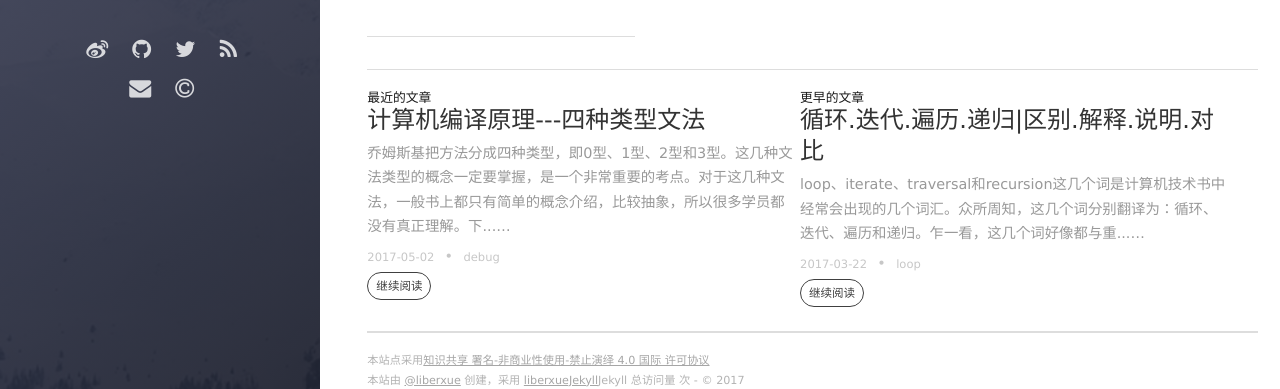
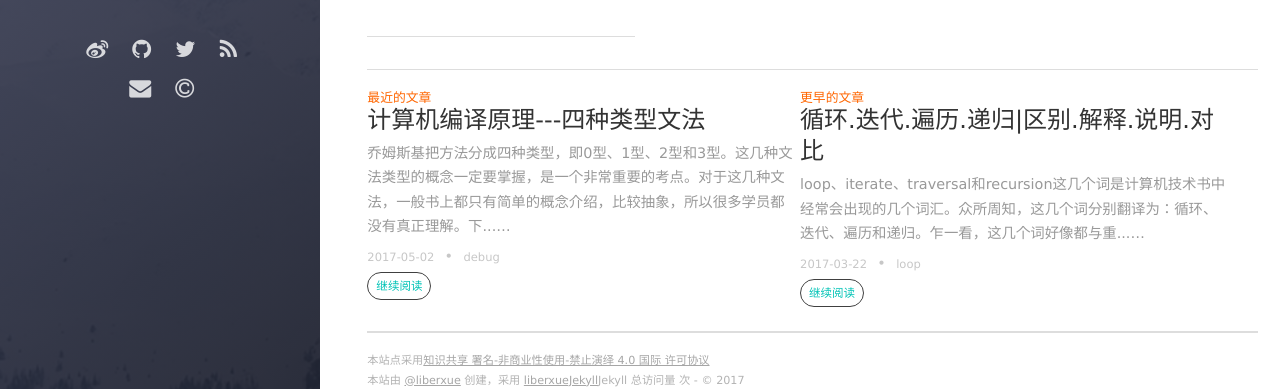
Before and after one commit to qyh214/liberxue.github.io, a Jekyll site: the page built from _posts/Mac/2017-03-22-mac-maven.md, in a window 1280 px wide and 1400 px high, scrolled down 949 px. Shown: the part 937-1326 px from the top of the window. Built offline with Jekyll 4.4.1, drawn with Linux system fonts in a browser that asks for light colours; nearby versions of some CDN libraries; comment, search, counter and statistics services are not loaded.

Commit message:
fix color

```diff
--- a/_sass/variables.scss
+++ b/_sass/variables.scss
@@ -16,14 +16,14 @@ $blue:              #2568A3;
 $catred:            #BF1827;
 $smain:             #404040;
 
-$grey-color-light:  #404040;
+$grey-color-light:  #00c3b6;
 $primary-color:     $smain;
 $secondary-color:   #5BA4E5;
 
 $blockquote-bg:     #FFFFFF;
 
-$link-color:        $primary-color;
-$hover-color:       darken($link-color, 15%);
+$link-color:        #00c3b6;
+$hover-color:       #ff6600;
 
 $menu-link-color:        $hover-color;
 $menu-hover-color:       darken($menu-link-color, 15%);
```
